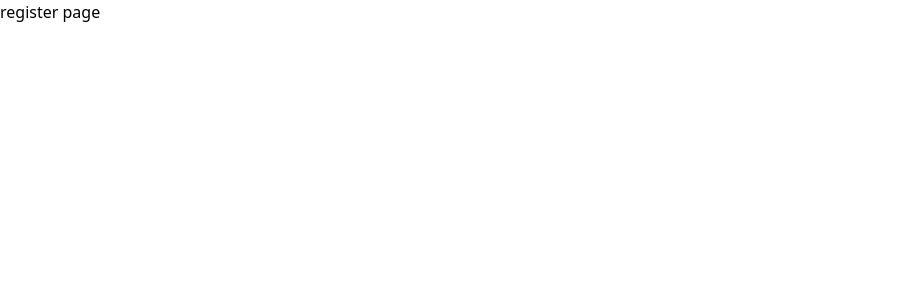
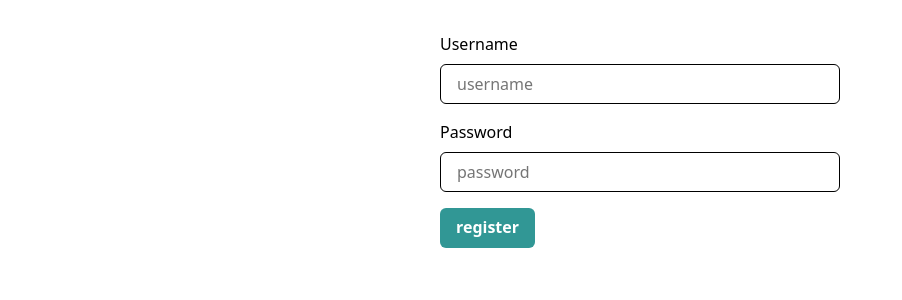
Before and after one commit to BernardoQuina/lireddit, a Next.js app in the folder web/: page /register in a window 1280 px wide. Shown: the top 300 px of the page, without its empty margins (0-902 px from the left). Built offline with nearby package versions, Linux system fonts and the light colour scheme.

Commit message:
Chakra cleanup & register page setup

```diff
--- a/web/package.json
+++ b/web/package.json
@@ -12,6 +12,7 @@
     "@emotion/react": "^11.0.0",
     "@emotion/styled": "^11.0.0",
     "emotion-theming": "^11.0.0",
+    "formik": "^2.2.5",
     "framer-motion": "^2.9.4",
     "next": "latest",
     "react": "^17.0.1",
--- /dev/null
+++ b/web/src/components/InputField.tsx
@@ -0,0 +1,25 @@
+import { FormControl, FormLabel, Input, FormErrorMessage } from '@chakra-ui/react'
+import { useField } from 'formik'
+import React from 'react'
+import { InputHTMLAttributes } from 'react'
+
+type InputFieldProps = InputHTMLAttributes<HTMLInputElement> & {
+  label: string
+  name: string
+}
+
+export const InputField: React.FC<InputFieldProps> = ({label, size: _, ...props}) => {
+  const [field, {error}] = useField(props)
+  return (
+    <FormControl isInvalid={!!error}>
+      <FormLabel htmlFor={field.name}>{label}</FormLabel>
+      <Input
+        {...field}
+        {...props}
+        id={field.name}
+        placeholder={props.placeholder}
+      />
+      { error && <FormErrorMessage>{error}</FormErrorMessage>}
+    </FormControl>
+  )
+}
--- /dev/null
+++ b/web/src/components/Wrapper.tsx
@@ -0,0 +1,19 @@
+import { Box } from '@chakra-ui/react'
+import React from 'react'
+
+interface WrapperProps {
+  variant?: 'small' | 'regular'
+}
+
+export const Wrapper: React.FC<WrapperProps> = ({ children, variant='regular' }) => {
+    return (
+      <Box
+        maxW={variant === 'regular' ? '800px' : '400px'}
+        w='100%'
+        mt={8}
+        mx='auto'
+      >
+        {children}
+      </Box>
+    )
+}
--- a/web/src/pages/register.tsx
+++ b/web/src/pages/register.tsx
@@ -1,13 +1,53 @@
 import React from 'react'
+import { Formik, Form } from 'formik'
+import { Box, Button } from '@chakra-ui/react'
+import { Wrapper } from '../components/Wrapper'
+import { InputField } from '../components/InputField'
 
 interface registerProps {
 
 }
 
+
+
 const Register: React.FC<registerProps> = ({}) => {
-    return (
-      <div>register page</div>
-    )
+  return (
+    <Wrapper variant='small'>
+      <Formik
+        initialValues={{ username: '', password: '' }}
+        onSubmit={(values) => {
+          console.log(values)
+        }}
+      >
+        {({ isSubmitting }) => (
+          <Form>
+            <InputField
+              name='username'
+              placeholder='username'
+              label='Username'
+            />
+            <Box mt={4}>
+              <InputField
+                name='password'
+                placeholder='password'
+                label='Password'
+                type='password'
+              />
+            </Box>
+            <Button
+              type='submit'
+              isLoading={ isSubmitting }
+              mt={4}
+              colorScheme='teal'
+            >
+              register
+            </Button>
+          </Form>
+        )}
+      </Formik>
+    </Wrapper>
+
+  )
 }
 
 export default Register
```
Also changed, not shown: 1 other file (tests, documents, lock files or other folders).
